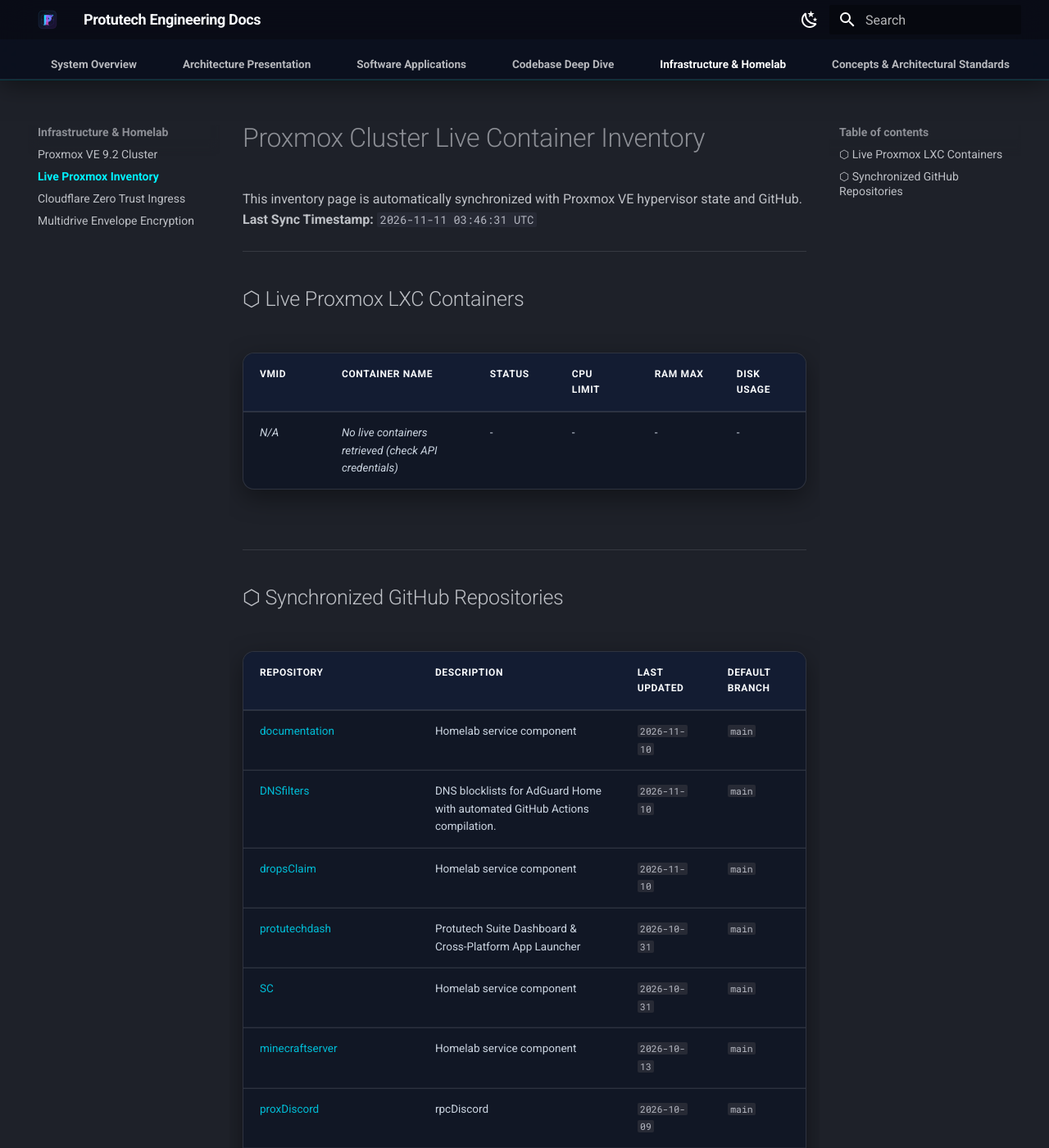
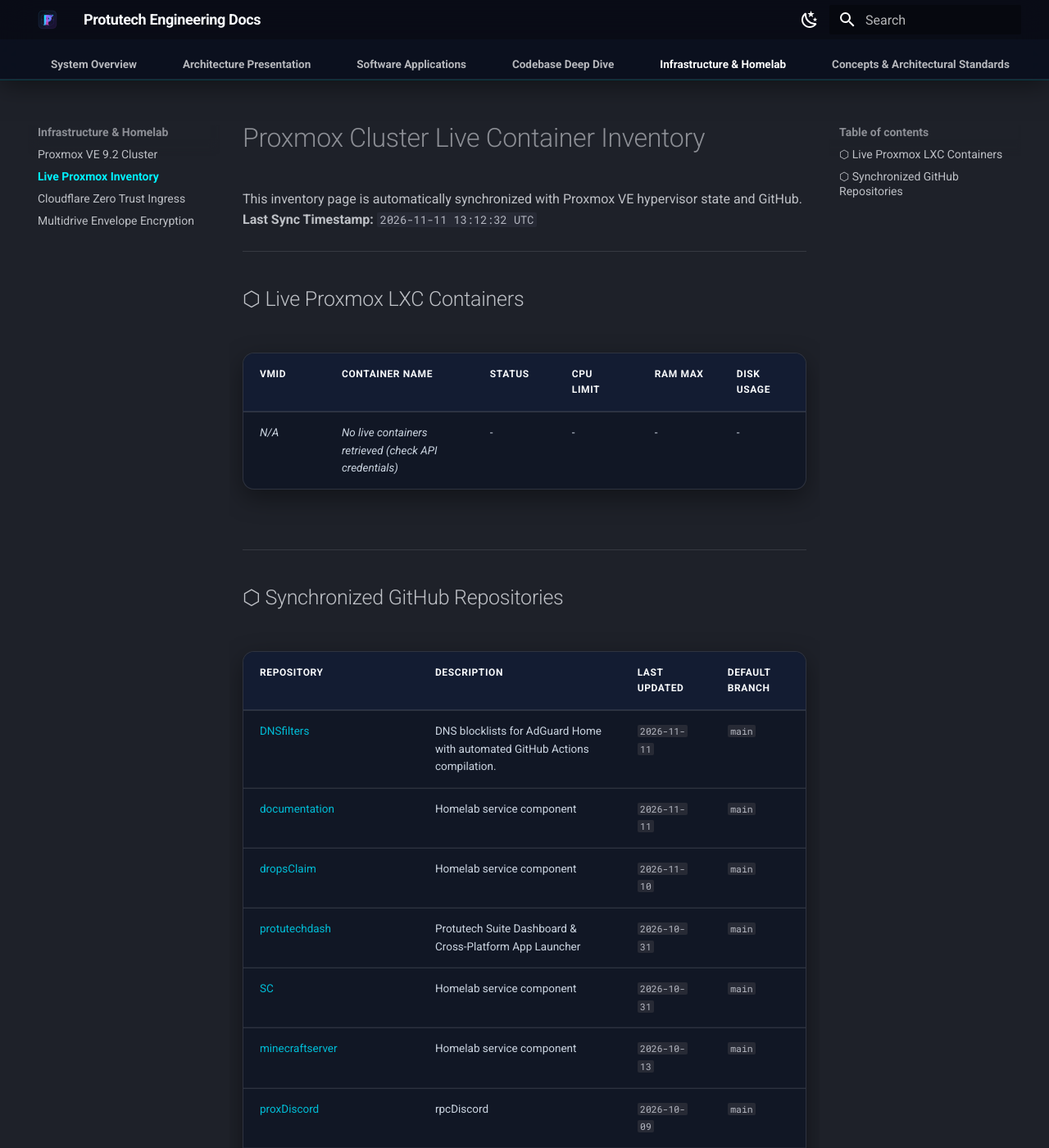
Before and after one commit to IAndrexI/documentation, an MkDocs documentation site: the page built from docs/infra/proxmox-live-inventory.md, in a window 1280 px wide and 1400 px high. Shown: the whole window at 82% size. Built offline with MkDocs 1.6.1 and Material for MkDocs 9.7.7, drawn with Linux system fonts in a browser that asks for light colours.

Commit message:
chore(auto-update): sync live Proxmox containers and GitHub repos [skip ci]

```diff
--- a/docs/infra/proxmox-live-inventory.md
+++ b/docs/infra/proxmox-live-inventory.md
@@ -1,7 +1,7 @@
 # Proxmox Cluster Live Container Inventory
 
 This inventory page is automatically synchronized with Proxmox VE hypervisor state and GitHub.
-**Last Sync Timestamp:** `2026-11-11 03:46:31 UTC`
+**Last Sync Timestamp:** `2026-11-11 13:12:32 UTC`
 
 ---
 
@@ -17,8 +17,8 @@
 
 | Repository | Description | Last Updated | Default Branch |
 | :--- | :--- | :--- | :--- |
-| [documentation](https://github.com/IAndrexI/documentation) | Homelab service component | `2026-11-10` | `main` |
-| [DNSfilters](https://github.com/IAndrexI/DNSfilters) | DNS blocklists for AdGuard Home with automated GitHub Actions compilation. | `2026-11-10` | `main` |
+| [DNSfilters](https://github.com/IAndrexI/DNSfilters) | DNS blocklists for AdGuard Home with automated GitHub Actions compilation. | `2026-11-11` | `main` |
+| [documentation](https://github.com/IAndrexI/documentation) | Homelab service component | `2026-11-11` | `main` |
 | [dropsClaim](https://github.com/IAndrexI/dropsClaim) | Homelab service component | `2026-11-10` | `main` |
 | [protutechdash](https://github.com/IAndrexI/protutechdash) | Protutech Suite Dashboard & Cross-Platform App Launcher | `2026-10-31` | `main` |
 | [SC](https://github.com/IAndrexI/SC) | Homelab service component | `2026-10-31` | `main` |
```
